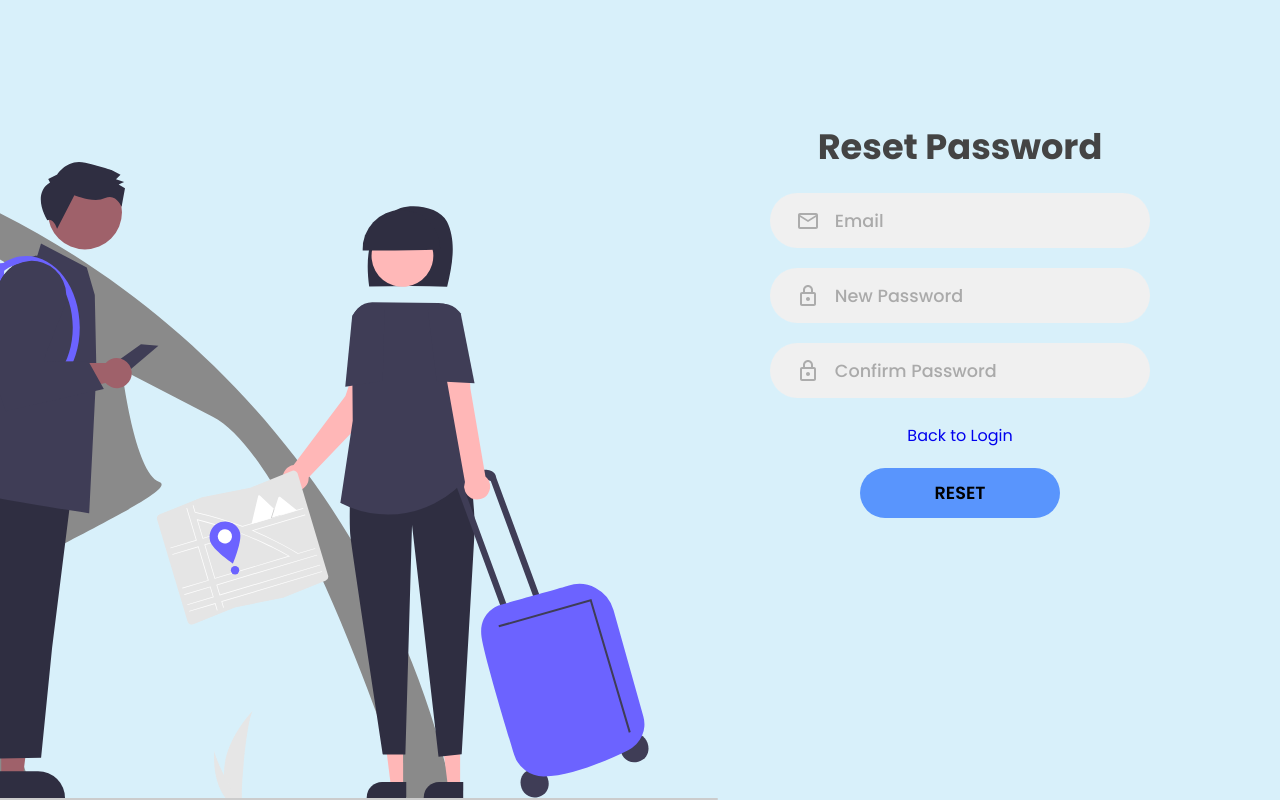
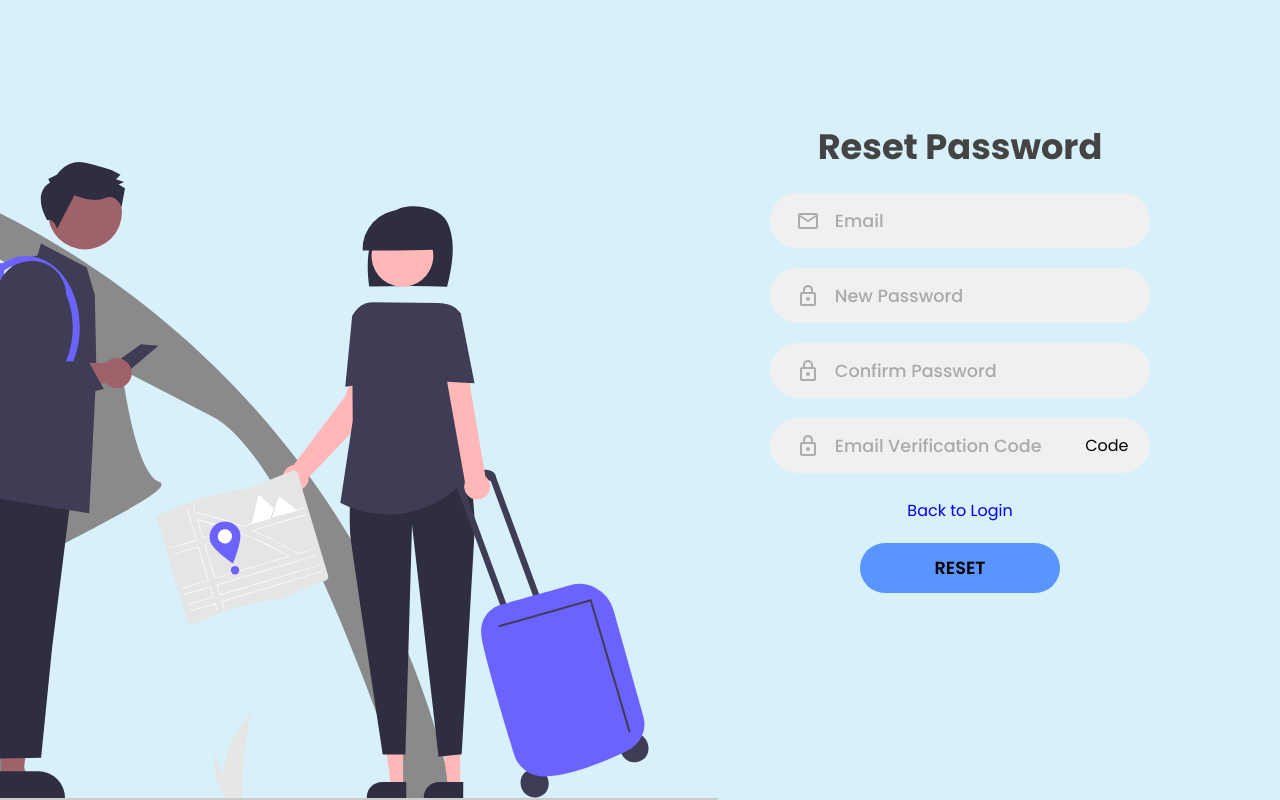
Before and after one commit to eren1106/Travely-Frontend, a React (Create React App) app: page /forgetPassword in a window 1280 px wide. Built offline with nearby package versions, Linux system fonts and the light colour scheme.

Commit message:
email verification
add on email verification, for password reset.

```diff
--- /dev/null
+++ b/src/components/CountDownTimer.jsx
@@ -0,0 +1,128 @@
+import React, { useState, useEffect } from 'react';
+import styles from '../styles/registerLogin.module.css';
+
+
+function CountdownTimer(props) {
+  const { email } = props;
+  const [count, setCount] = useState(60);
+  const [isCounting, setIsCounting] = useState(false);
+
+  useEffect(() => {
+    let timer;
+
+    if (isCounting && count > 0) {
+      timer = setInterval(() => {
+        setCount((prevCount) => prevCount - 1);
+      }, 1000);
+    }
+
+    return () => {
+      clearInterval(timer);
+    };
+  }, [isCounting, count]);
+
+  const handleClick = () => {
+    console.log("111");
+    console.log("start count down!");
+    if(email == ''){
+        console.log("send email what: " + email);
+        alert('Please enter an email address');
+        return;
+    }
+    setIsCounting(true);
+    sendEmailRequest();
+  };
+
+  const sendEmailRequest = () => {
+    fetch('http://localhost:3001/api/auth/sendEmail', {
+      method: 'POST',
+      headers: {
+        'Content-Type': 'application/json',
+      },
+      body: JSON.stringify({email: email}),
+    })
+      .then((response) => {
+        if (response.ok) {
+          console.log('Email sent successfully');
+        } else {
+          console.log('Failed to send email');
+        }
+      })
+      .catch((error) => {
+        console.error('Error sending email:', error);
+      });
+  };
+
+  return (
+    <div>
+      {count > 0 ? (
+        <p className={isCounting ? styles.cannotClick : styles.canClick} onClick={handleClick}>{isCounting ? count : 'Code'}</p>
+      ) : (
+        <p className={styles.canClick} onClick={handleClick}>Code</p>
+      )}
+    </div>
+  );
+}
+
+export default CountdownTimer;
+
+/*
+function CountdownTimer(props) {
+  const {email} = props;
+  const [count, setCount] = useState(60);
+  const [isCounting, setIsCounting] = useState(false);
+
+  useEffect(() => {
+    let timer;
+
+    if (isCounting && count > 0) {
+      timer = setInterval(() => {
+        setCount((prevCount) => prevCount - 1);
+      }, 1000);
+    }
+
+    return () => {
+      clearInterval(timer);
+    };
+  }, [isCounting, count]);
+
+  const handleClick = (e) => {
+    setIsCounting(true);
+    if(email == ''){
+        console.log("send email what: " + email);
+        alert('Please enter an email address');
+        return;
+    }
+    console.log("start count down!");
+    //sendEmailRequest();
+  };
+
+
+
+//   return (
+//     <div>
+//       {count > 0 ? (
+//         <p className={isCounting ? styles.cannotClick : styles.canClick} onClick={handleClick}>
+//           {isCounting ? count : 'Code'}
+//         </p>
+//       ) : (
+//         <p className={styles.canClick} onClick={handleClick}>
+//           {isCounting ? 'Code' : 'Resend Code'}
+//         </p>
+//       )}
+//     </div>
+//   );
+
+  return (
+    <div>
+      {count > 0 ? (
+        <p className={isCounting ? styles.cannotClick : styles.canClick} onClick={handleClick}>{isCounting ? count : 'Code'}</p>
+      ) : (
+        <p className={styles.canClick} onClick={handleClick}>Code</p>
+      )}
+    </div>
+  );
+}
+
+export default CountdownTimer;
+*/
--- a/src/pages/ForgetPassword.jsx
+++ b/src/pages/ForgetPassword.jsx
@@ -6,6 +6,7 @@ import axios from 'axios';
 import { useNavigate } from 'react-router-dom';
 import MailOutlinedIcon from '@mui/icons-material/MailOutlined';
 import LockOutlinedIcon from '@mui/icons-material/LockOutlined';
+import CountdownTimer from '../components/CountDownTimer';
 
 const ForgetPassword = () => {
   const [errorMessage, setErrorMessage] = useState('');
@@ -20,12 +21,10 @@ const ForgetPassword = () => {
       setErrorMessage("Error: Passwords do not match!");
     }else{
       try {
-        const response = await axios.post('http://localhost:3001/api/auth/resetPassword', data);
-        console.log("reset password successfully!");
-        console.log(response.data);
+        const response = await axios.post('http://localhost:3001/api/auth/reset', data);
         // Perform password reset logic
         console.log('Password reset form submitted:', data);
-        alert("Password reset successfully! Please login again!");
+        alert("Reset password successfully! Please login again!");
         navigate('/login');
       } catch (error) {
         // Handle error response
@@ -40,6 +39,13 @@ const ForgetPassword = () => {
     }
   };
 
+  const [email, setEmail] = useState('');
+
+  const handleEmailChange = (e) => {
+    console.log("email changed: " + e.target.value);
+    setEmail(e.target.value);
+  };
+
 
   return (
     <div className={styles.registerLoginBody}>
@@ -50,7 +56,7 @@ const ForgetPassword = () => {
                         <h2 className={styles.title}>Reset Password</h2>
                         <div className={styles.inputField}>
                             <i><MailOutlinedIcon/></i>
-                            <input type="text" {...register('email')} placeholder="Email" required />
+                            <input type="text" onInput={handleEmailChange} {...register('email')} placeholder="Email" required />
                         </div>
                         <div className={styles.inputField}>
                             <i><LockOutlinedIcon/></i>
@@ -59,6 +65,12 @@ const ForgetPassword = () => {
                         <div className={styles.inputField}>
                             <i><LockOutlinedIcon/></i>
                             <input type="password" {...register('confirmPassword')} placeholder="Confirm Password" required />
+                        </div>
+                        <div className={`${styles.inputField} ${styles.verification}`}>
+                            <i><LockOutlinedIcon/></i>
+                            <input type="text" {...register('code')} placeholder="Email Verification Code" required />
+                            <CountdownTimer email={email}/>
+                            {/* <CountdownTimer/> */}
                         </div>
                         <div className={styles.backToLoginLink}>
                           <p className={styles.backToLoginLinkText}>
--- a/src/pages/Register.jsx
+++ b/src/pages/Register.jsx
@@ -28,6 +28,7 @@ const Register = () => {
               console.log('Registration successful!');
               console.log(response.data);
               // Continue with register logic
+              localStorage.setItem("currentUserID", response.data._id);
               navigate('/');
           } catch (error) {
               // Handle error response
--- a/src/styles/registerLogin.module.css
+++ b/src/styles/registerLogin.module.css
@@ -95,6 +95,21 @@ form {
     padding: 0 .7rem;
 }
 
+.verification {
+    grid-template-columns: 15% 70% 15%;
+}
+
+
+
+.verification .cannotClick {
+    color: #aaa;
+}
+
+.verification .canClick:hover {
+    cursor: pointer;
+    color: #9146FF;
+}
+
 .inputField i {
     text-align: center;
     display:flex;
@@ -166,7 +181,6 @@ form {
 }
 
 .socialIcon {
-    padding-top: 6px;
     height: 46px;
     width: 46px;
     font-size: 1.1rem;
```
